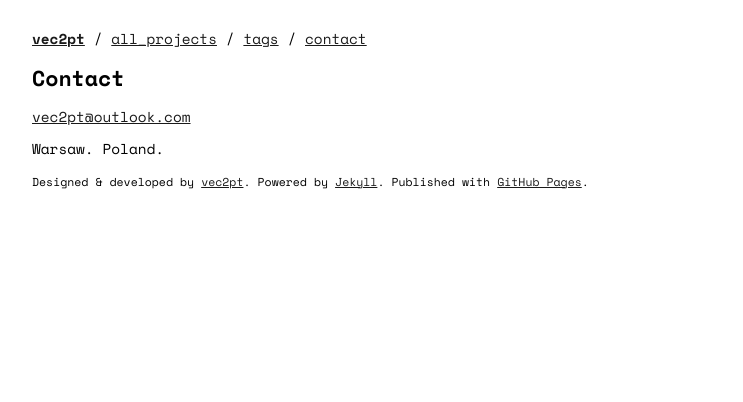
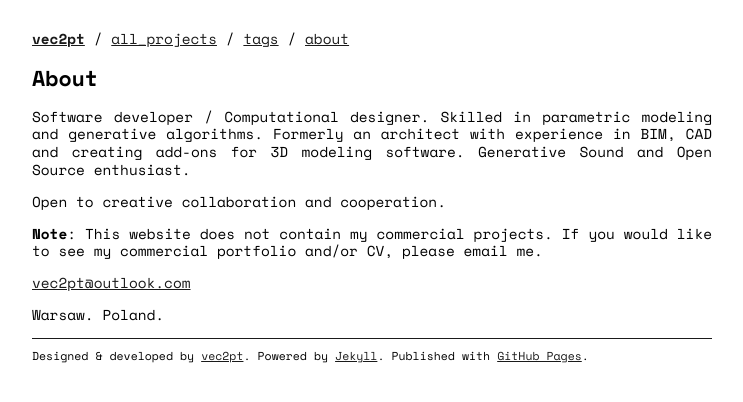
Before and after one commit to vec2pt/vec2pt.github.io, a Jekyll site: the page built from about.md, in a window 1280 px wide. Shown: the top 402 px of the page, without its empty margins (268-1011 px from the left). Built offline with Jekyll 4.4.1, drawn with Linux system fonts in a browser that asks for light colours; nearby versions of some CDN libraries.

Commit message:
Update about.md

```diff
--- a/_config.yml
+++ b/_config.yml
@@ -1,5 +1,4 @@
 # https://jekyllrb.com/docs/configuration/default/
-
 
 title: vec2pt
 author: vec2pt
@@ -8,13 +7,11 @@ email: "vec2pt@outlook.com"
 source: ./
 baseurl: ""
 url: "https://vec2pt.github.io"
-description: Portfolio of projects created by vec2pt.
+description: vec2pt's personal website
 
-
+# Social media
 github_username: vec2pt
-linkedin_username: vladyslav-m
-vimeo_username: vec2pt
-
+vimeo_username: xxx
 
 theme: null
 timezone: Europe/Warsaw
@@ -37,7 +34,6 @@ exclude:
   - gemfiles/
   - LICENSE
   - README.md
-  - TODO.md
 
 defaults:
   -
--- a/_includes/header.html
+++ b/_includes/header.html
@@ -3,6 +3,6 @@
   <p><b><a href="{{ '/' | relative_url }}">{{ site.title }}</a></b> /
     <a href="{{ '/projects' | relative_url }}">all_projects</a> /
     <a href="{{ '/tags' | relative_url }}">tags</a> /
-    <a href="{{ '/about' | relative_url }}">contact</a>
+    <a href="{{ '/about' | relative_url }}">about</a>
   </p>
 </header>
--- a/_layouts/default.html
+++ b/_layouts/default.html
@@ -11,7 +11,9 @@
     </section>
 
 
-    <!-- {% include footer.html %} -->
+    {% comment %}
+    {% include footer.html %}
+    {% endcomment %}
   </main>
 </body>
 
--- a/_sass/base.scss
+++ b/_sass/base.scss
@@ -80,6 +80,11 @@ code {
   // line-height: 0.95rem;
 }
 
+hr {
+  border-style: none;
+  border-bottom: $foreground-light-color solid 1px;
+}
+
 div.highlighter-rouge code {
   display: block;
   overflow-x: auto;
--- a/about.md
+++ b/about.md
@@ -4,16 +4,25 @@ title: About
 permalink: /about
 ---
 
-## Contact
+## About
+
+Software developer / Computational designer. Skilled in parametric modeling and generative algorithms. Formerly an architect with experience in BIM, CAD and creating add-ons for 3D modeling software. Generative Sound and Open Source enthusiast.
+
+Open to creative collaboration and cooperation.
+
+**Note**: This website does not contain my commercial projects. If you would like to see my commercial portfolio and/or CV, please email me.
+
 
 <a href="mailto:{{ site.email }}">{{ site.email }}</a>
 
 Warsaw. Poland.
 
+---
 
-<!-- - GitHub: [{{ site.github_username }}](https://github.com/{{ site.github_username }})
-- LinkedIn: [{{ site.linkedin_username }}](https://linkedin.com/in/{{ site.linkedin_username }})
-- Vimeo: [{{ site.vimeo_username }}](https://vimeo.com/{{ site.vimeo_username }}) -->
+{% comment %}
+- GitHub: [{{ site.github_username }}](https://github.com/{{ site.github_username }})
+- Vimeo: [{{ site.vimeo_username }}](https://vimeo.com/{{ site.vimeo_username }})
+{% endcomment %}
 
 
 {%- include footer.html -%}
```
